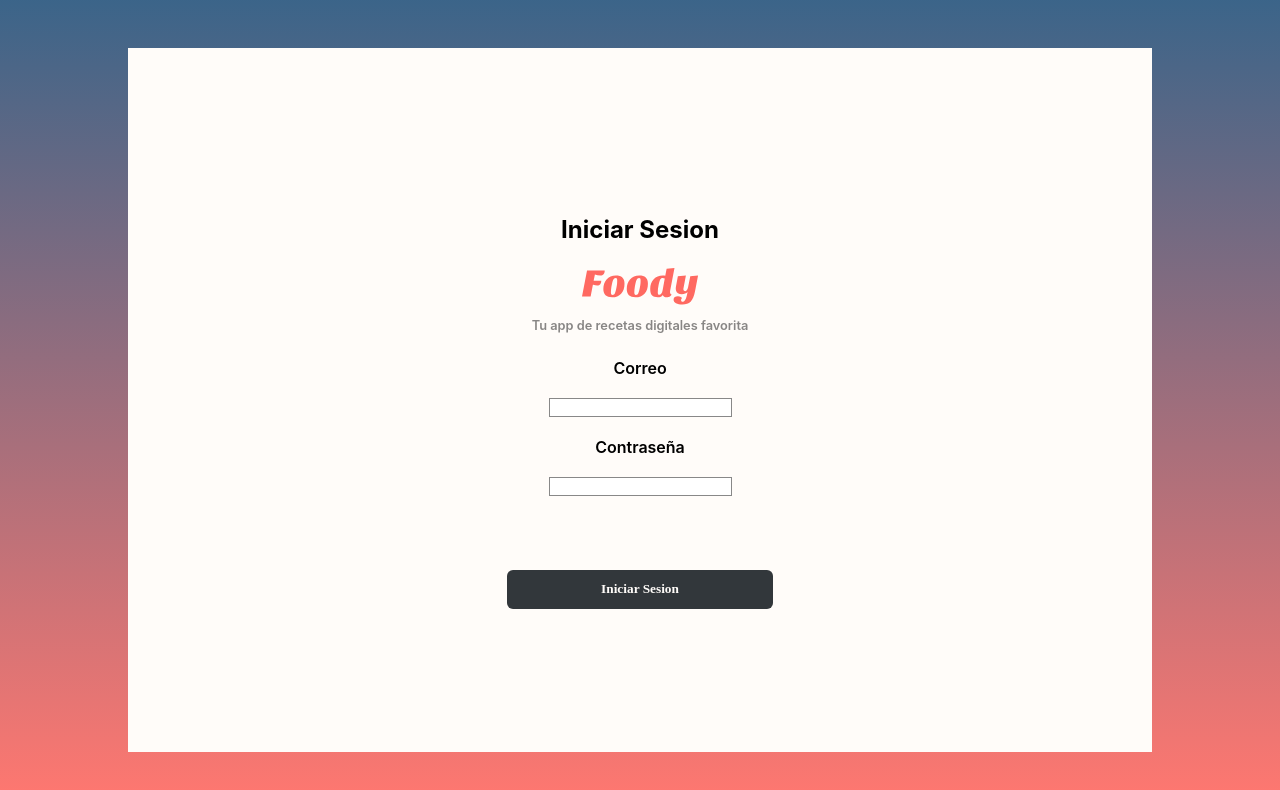
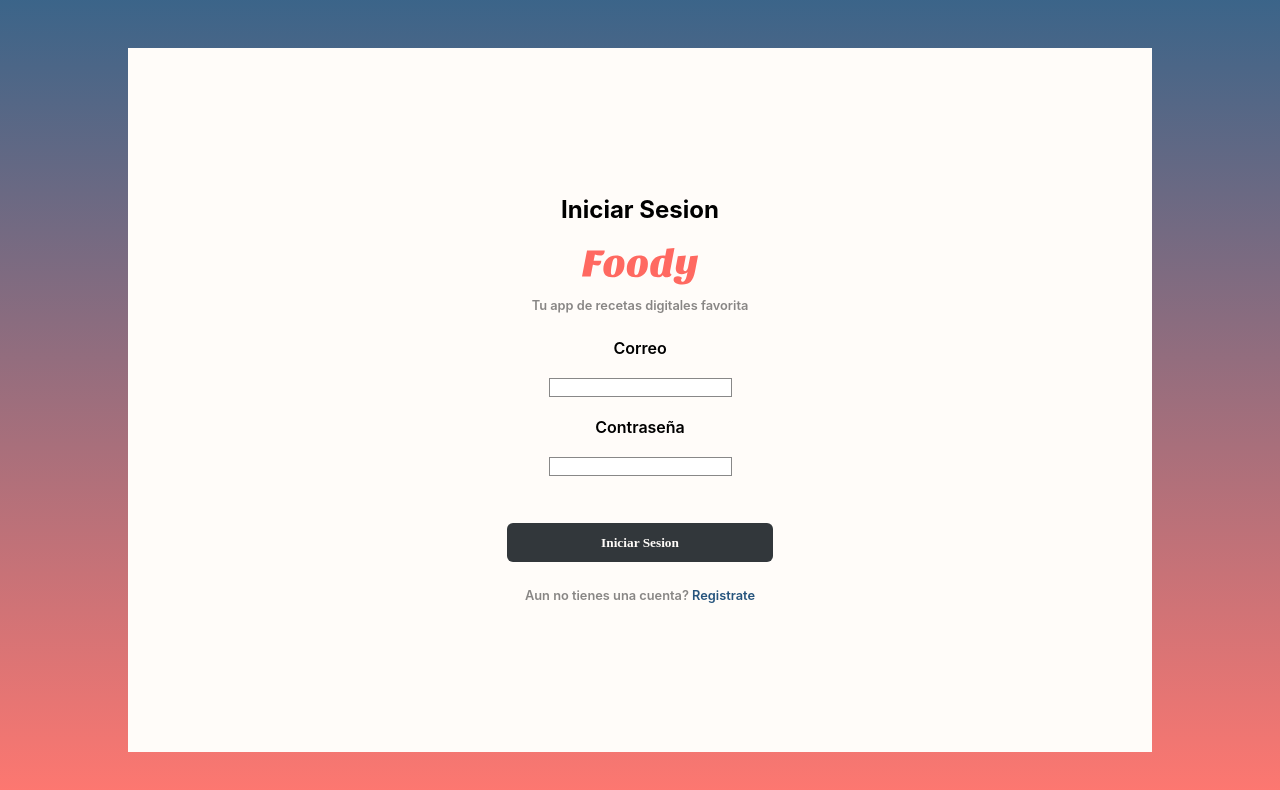
Before and after one commit to Railly/UNMSM_G06_GCS, a Next.js app in the folder Codigo Fuente/foody/: page /login in a window 1280 px wide. Shown: the top 790 px of the page. Built offline with nearby package versions, Linux system fonts and the light colour scheme; no server answers.

Commit message:
FEAT: Add links to alternate auth pages

```diff
--- a/Codigo Fuente/foody/components/AuthButton/index.js
+++ b/Codigo Fuente/foody/components/AuthButton/index.js
@@ -14,7 +14,8 @@ export default function Button ({ children, onClick, disabled }) {
           color: var(--white);
           border-radius: 6px;
           padding: 0.8em 0;
-          margin-top: 4em;
+          margin-top: 2em;
+          margin-bottom: 1em;
         }
         button:hover,
         button:focus {
--- a/Codigo Fuente/foody/components/Form/index.js
+++ b/Codigo Fuente/foody/components/Form/index.js
@@ -1,9 +1,20 @@
 import AuthButton from 'components/AuthButton'
 import Logo from 'components/Logo'
+import Link from 'next/link'
 import { ToastContainer } from 'react-toastify'
 import styles from './styles'
 
 export default function Form ({ handleSubmit, onChange, disabled, buttonText }) {
+  const toPath = {
+    'Iniciar Sesion': {
+      link: '/register',
+      text: 'Registrate'
+    },
+    Registrarse: {
+      link: '/login',
+      text: 'Inicia Sesion'
+    }
+  }
   return (
     <>
       <section>
@@ -19,6 +30,15 @@ export default function Form ({ handleSubmit, onChange, disabled, buttonText })
           <AuthButton disabled={disabled} onClick={handleSubmit}>
             {buttonText}
           </AuthButton>
+          <div>
+            <p>
+              {buttonText === 'Iniciar Sesion' ? 'Aun no ' : 'Ya '}tienes una
+              cuenta?{' '}
+              <Link href={toPath[buttonText].link}>
+                <a>{toPath[buttonText].text}</a>
+              </Link>
+            </p>
+          </div>
           <ToastContainer />
         </form>
       </section>
--- a/Codigo Fuente/foody/components/Form/styles.js
+++ b/Codigo Fuente/foody/components/Form/styles.js
@@ -8,6 +8,10 @@ export default css`
     font-size: 0.8em;
     margin-bottom: 2em;
   }
+  a {
+    color: var(--blue);
+  }
+
   section {
     display: flex;
     justify-content: center;
```
